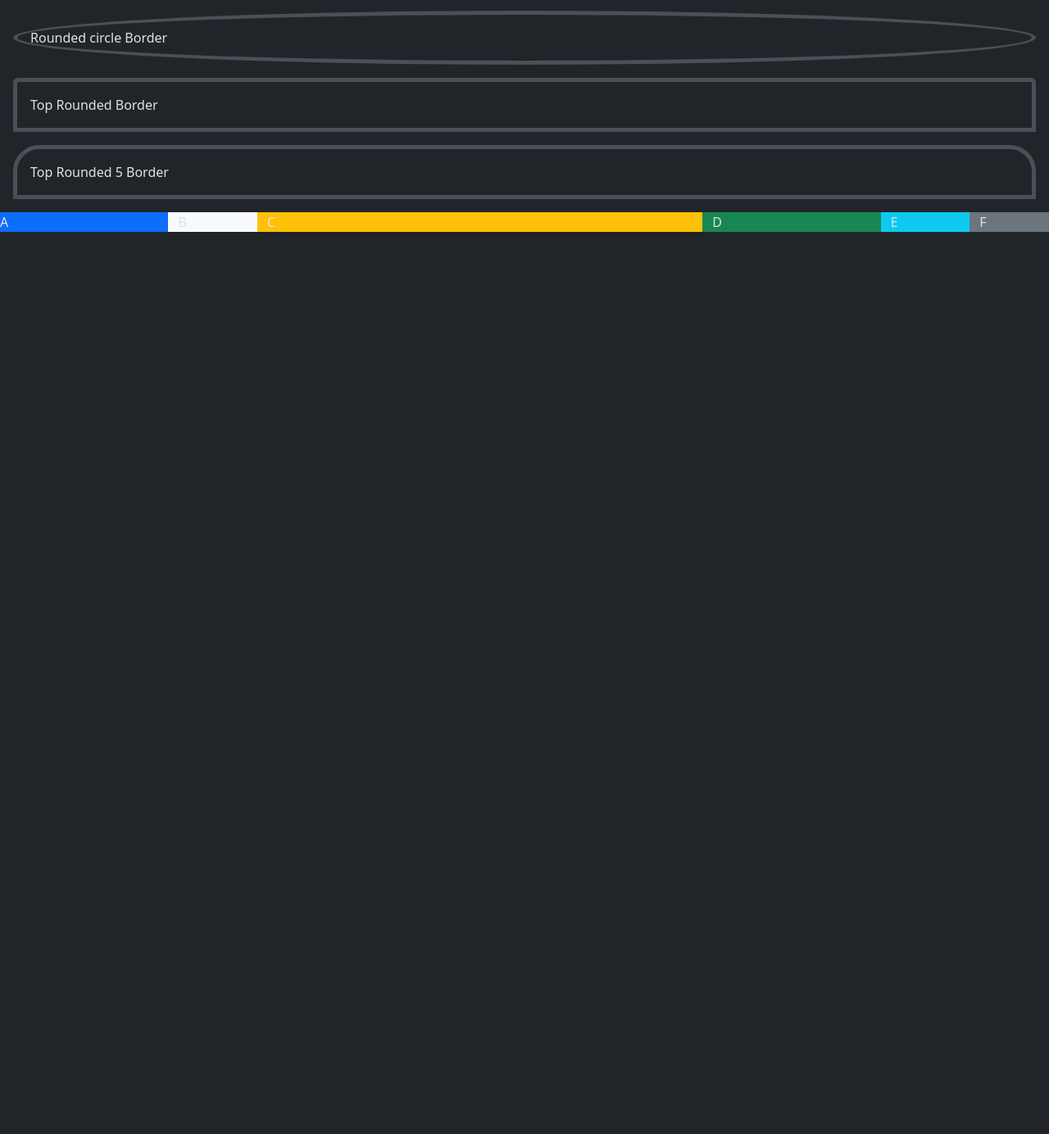
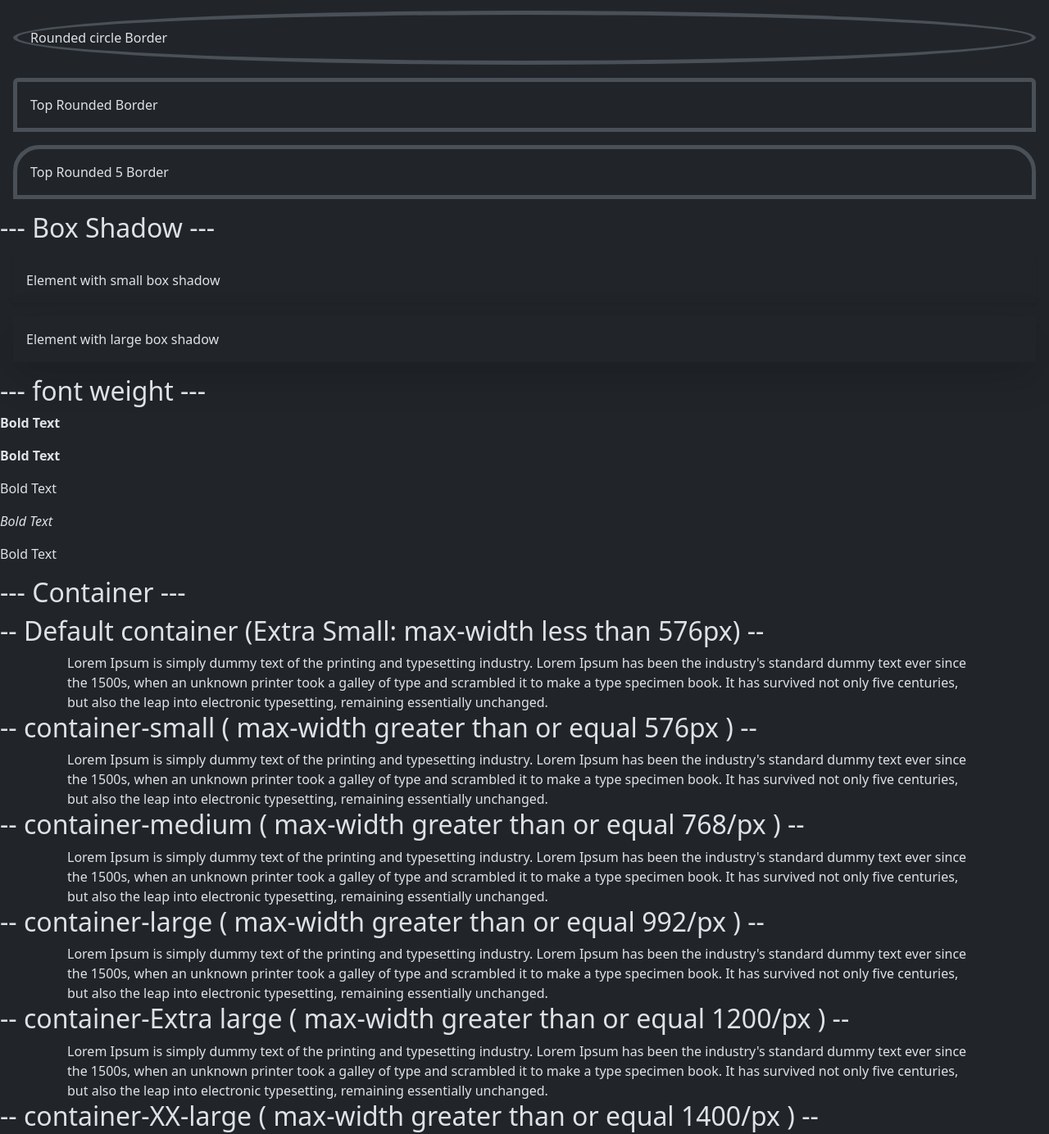
Before and after one commit to Tafhimbn/Bootstrap, a plain HTML site: page index.html in a window 1280 px wide. Shown: the part 3457-4841 px from the top of the page at 82% size. Before the commit the page ends 3740 px from the top, so only its background shows below. Drawn offline with Linux system fonts and the light colour scheme.

Commit message:
Container

```diff
--- a/index.html
+++ b/index.html
@@ -141,26 +141,48 @@
   <!--Border Radius-->
   <div class="m-3 p-3 rounded border border-5"> Rounded Border</div>
   <div class="m-3 p-3 rounded-pill border border-5"> Rounded pill / 5 Border</div>
-  <div class="m-3 p-3 rounded-3 border border-5"> Rounded 3 Border</div>
+  <div class="m-3 p-3 rounded-3spacing border border-5"> Rounded 3 Border</div>
   <div class="m-3 p-3 rounded-circle border border-5"> Rounded circle Border</div>
   <div class="m-3 p-3 rounded-top border border-5"> Top Rounded  Border</div>
   <div class="m-3 p-3 rounded-top-5 border border-5"> Top Rounded 5 Border</div>
 
+ <!-- Box Shadow -->
+  <h2>--- Box Shadow ---</h2>
+  <div class="m-3 p-3 shadow-sm">Element with small box shadow</div>
+  <div class="m-3 p-3 shadow-lg">Element with large box shadow</div>
+
+ <!-- font weight -->
+  <h2>--- font weight ---</h2>
+  <p class="fw-bold">Bold Text</p>
+  <p class="fw-bolder">Bold Text</p>
+  <p class="fw-warning">Bold Text</p>
+  <p class="fst-italic">Bold Text</p>
+  <p class="fs-italic fw-light">Bold Text</p>
+
+<!-- Container -->
+ <h2>--- Container ---</h2>
  <!--
-  Containers are used to pad the content inside of them, and there are two container classes available:
+  Containers are used to pad the content inside of them, and there are three container classes available:
   i) .container class provides a responsive fixed width container
-  ii) .container-fluid class provides a full width container, spanning the entire width of the viewport
+  ii) .container-fluid class provides a full width container, 100% at all breakpoint; spanning the entire width of the viewport
+  iii) .container-{breakpoint}, which is width: 100% until the specified breakpoint
   -->
 
-  <div class="container"> </div>
-       <div class="row">
-          <div class="col-2 bg-primary">A</div>  <!-- Each will take 2 out of 12 columns -->
-          <div class="col-1 bg-light">B</div>   <!-- bg-primary is Bootstrip background color class-->
-          <div class="col-5 bg-warning">C</div>
-          <div class="col-2 bg-success">D</div>
-          <div class="col-1 bg-info">E</div>
-          <div class="col-1 bg-secondary">F</div>
-       </div>
+  <h2>-- Default container (Extra Small: max-width  less than 576px) --</h2>
+  <div class="container"> Lorem Ipsum is simply dummy text of the printing and typesetting industry. Lorem Ipsum has been the industry's standard dummy text ever since the 1500s, when an unknown printer took a galley of type and scrambled it to make a type specimen book. It has survived not only five centuries, but also the leap into electronic typesetting, remaining essentially unchanged.   </div>
+  <h2>-- container-small ( max-width greater than or equal 576px )  --</h2>
+  <div class="container-sm">Lorem Ipsum is simply dummy text of the printing and typesetting industry. Lorem Ipsum has been the industry's standard dummy text ever since the 1500s, when an unknown printer took a galley of type and scrambled it to make a type specimen book. It has survived not only five centuries, but also the leap into electronic typesetting, remaining essentially unchanged.   </div>
+  <h2>-- container-medium ( max-width greater than or equal 768/px )  --</h2>
+  <div class="container-md">Lorem Ipsum is simply dummy text of the printing and typesetting industry. Lorem Ipsum has been the industry's standard dummy text ever since the 1500s, when an unknown printer took a galley of type and scrambled it to make a type specimen book. It has survived not only five centuries, but also the leap into electronic typesetting, remaining essentially unchanged.   </div>
+  <h2>-- container-large ( max-width greater than or equal 992/px )  --</h2>
+  <div class="container-lg">Lorem Ipsum is simply dummy text of the printing and typesetting industry. Lorem Ipsum has been the industry's standard dummy text ever since the 1500s, when an unknown printer took a galley of type and scrambled it to make a type specimen book. It has survived not only five centuries, but also the leap into electronic typesetting, remaining essentially unchanged.   </div>
+  <h2>-- container-Extra large ( max-width greater than or equal 1200/px )  --</h2>
+  <div class="container-xl">Lorem Ipsum is simply dummy text of the printing and typesetting industry. Lorem Ipsum has been the industry's standard dummy text ever since the 1500s, when an unknown printer took a galley of type and scrambled it to make a type specimen book. It has survived not only five centuries, but also the leap into electronic typesetting, remaining essentially unchanged.   </div>
+  <h2>-- container-XX-large ( max-width greater than or equal 1400/px )  --</h2>
+  <div class="container-xxl">orem Ipsum is simply dummy text of the printing and typesetting industry. Lorem Ipsum has been the industry's standard dummy text ever since the 1500s, when an unknown printer took a galley of type and scrambled it to make a type specimen book. It has survived not only five centuries, but also the leap into electronic typesetting, remaining essentially unchanged.   </div>
+  <h2>-- container-width 100% ( width 100% at all breakpoints )  --</h2>
+  <div class="container-fluid">orem Ipsum is simply dummy text of the printing and typesetting industry. Lorem Ipsum has been the industry's standard dummy text ever since the 1500s, when an unknown printer took a galley of type and scrambled it to make a type specimen book. It has survived not only five centuries, but also the leap into electronic typesetting, remaining essentially unchanged.   </div>
+
 
   <script src="js/bootstrap.bundle.js"> </script> <!-- we add javascript in body  -->
 </body>
```
